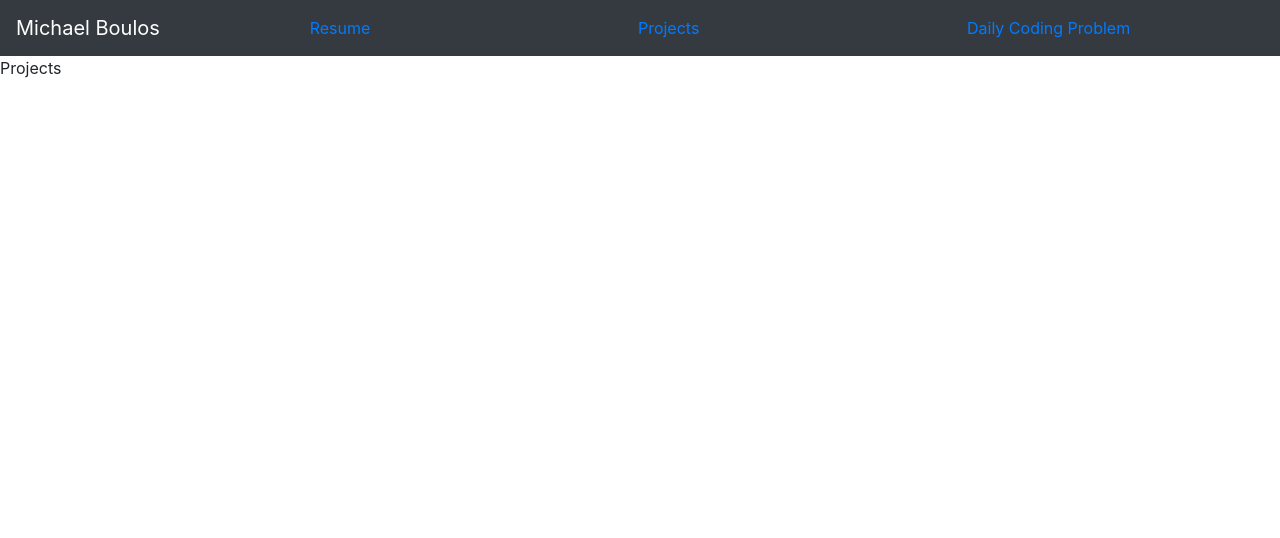
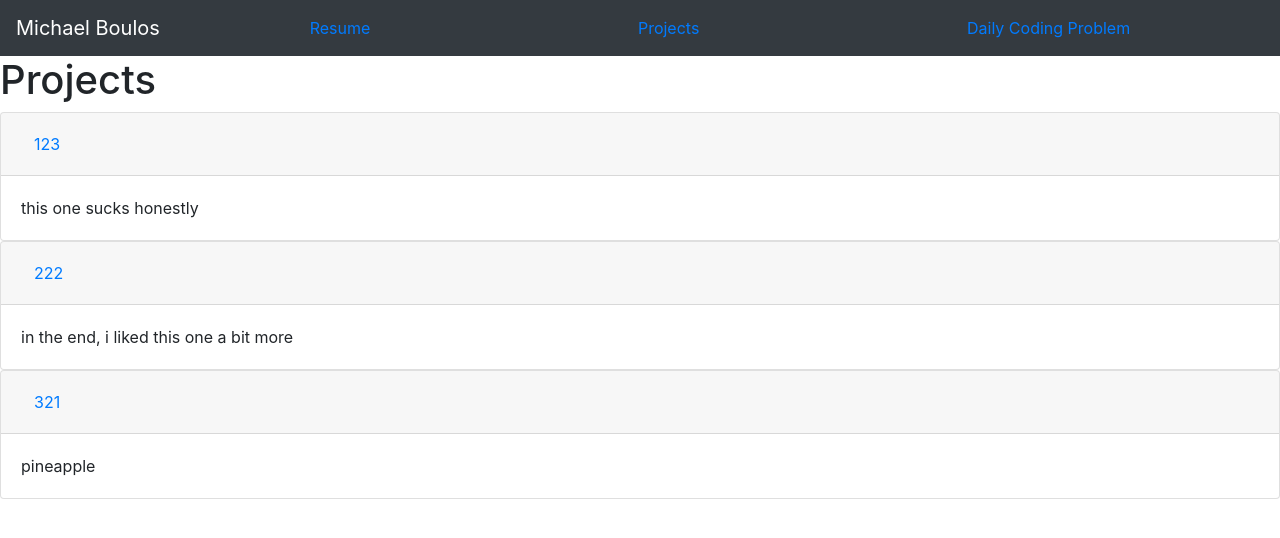
Before and after one commit to mfboulos/mfboulos.github.io, a React (Create React App) app: page /#/projects in a window 1280 px wide. Shown: the top 538 px of the page. Built offline with nearby package versions, Linux system fonts and the light colour scheme.

Commit message:
More sophisticated project display logic

```diff
--- /dev/null
+++ b/src/components/Project.js
@@ -0,0 +1,25 @@
+import React from 'react';
+
+class Project extends React.Component {
+    render() {
+        return (
+            <div className="card">
+                <div className="card-header" id="headingOne">
+                    <h5 className="mb-0">
+                    <button className="btn btn-link" data-toggle="collapse" data-target="#collapseOne" aria-expanded="true" aria-controls="collapseOne">
+                        {this.props.projectProps.id}
+                    </button>
+                    </h5>
+                </div>
+
+                <div id="collapseOne" className="collapse show" aria-labelledby="headingOne" data-parent="#accordion">
+                    <div className="card-body">
+                        {this.props.projectProps.desc}
+                    </div>
+                </div>
+            </div>
+        )
+    }
+}
+
+export default Project;
--- a/src/components/Projects.js
+++ b/src/components/Projects.js
@@ -1,8 +1,26 @@
 import React from 'react'
+import { Route, Link } from 'react-router-dom';
+import Project from './Project';
 
 class Projects extends React.Component {
+    stuff = [
+        {'id': 123, 'name': 'hello', 'desc': 'this one sucks honestly'},
+        {'id': 222, 'name': 'bye', 'desc': 'in the end, i liked this one a bit more'},
+        {'id': 321, 'name': '345', 'desc': 'pineapple'},
+    ]
+
     render() {
-        return <div>Projects</div>
+        var projects = [];
+        for (let props of this.stuff) {
+            projects.push(<Project projectProps={props}>{props.name}</Project>);
+        }
+
+        return (
+            <div>
+                <h1>Projects</h1>
+                {projects}
+            </div>
+        )
     }
 }
 
```
